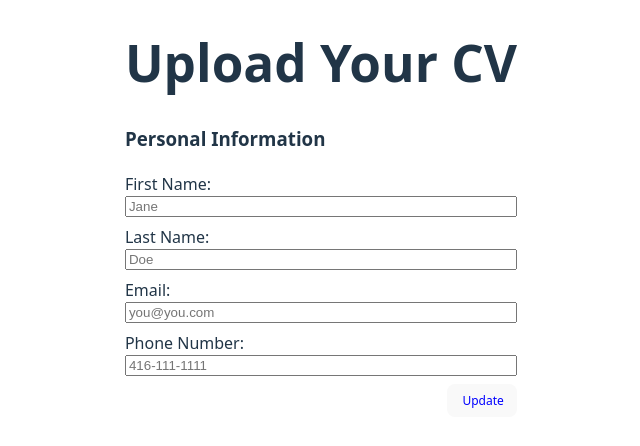
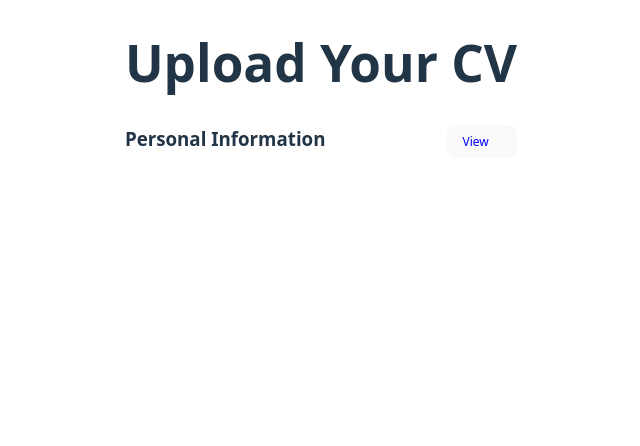
Before and after one commit to sasha-y-lab/cv-app, a React (Vite) app: page / in a window 1280 px wide. Shown: the top 446 px of the page, without its empty margins (319-959 px from the left). Built offline with nearby package versions, Linux system fonts and the light colour scheme.

Commit message:
Add toggle visibility to personalsect

```diff
--- a/src/components/personal.jsx
+++ b/src/components/personal.jsx
@@ -4,6 +4,7 @@ import { useState } from 'react';
 
 
 
+{/*
 function PersonalItem(props) {
   return <li>{props.info}</li>
 }
@@ -30,6 +31,12 @@ const personalForm = new FormData();
 
 };
 
+*/}
+
+
+
+
+
 function Button(props) {
   const buttonStyle = {
     color: props.color,
@@ -41,16 +48,30 @@ function Button(props) {
 
 
   return (
-    <button style={buttonStyle}>{props.text}</button>
+    <button
+      type={props.type || "button"}
+      style={buttonStyle}
+      onClick={props.onClick}
+    >
+      {props.text}
+    </button>
 
   );
 }
 
 
+const handleSubmit = (e) => {
+  e.preventDefault(); // ⬅️ stops page refresh
+  console.log({
+    firstName,
+    lastName,
+    email,
+    phoneNumber
+  });
+};
 
 
-
-function Personal(e) {
+function Personal() {
 
 
 
@@ -70,7 +91,14 @@ const personalInfoList = personalInfo.map((info) => <li key={info}>{info}</li>)
  const [phoneNumber, setPhoneNumber] = useState('');
 
 
+const [isVisible, setIsVisible] = useState(false);
+
+const toggleView = () => {
+  setIsVisible(prev => !prev);
+};
+
   return (
+
 
   <>
 
@@ -81,11 +109,18 @@ const personalInfoList = personalInfo.map((info) => <li key={info}>{info}</li>)
 
     </header>
 
-    <h3>Personal Information</h3>
 
 
+    <h3>Personal Information <Button type="button" text="View" color="blue" fontSize={12} width="70px" onClick={toggleView} /></h3>
+
+
+<div id='maintitle' className={isVisible ? "visible" : "hidden"}>
+
+
+
+{isVisible && (
 <div id="formbox">
-    <form>
+    <form onSubmit={handleSubmit}>
 
 <label>
         First Name:
@@ -124,11 +159,15 @@ const personalInfoList = personalInfo.map((info) => <li key={info}>{info}</li>)
         />
       </label>
 
-      <Button text="Update" color="blue" fontSize={12} width="70px" />
+      <Button text="Update" color="blue" fontSize={12} width="70px" type="submit" />
 
 
 
 </form>
+
+</div>
+
+)}
 
 </div>
 
--- a/src/styles/index.css
+++ b/src/styles/index.css
@@ -153,3 +153,16 @@ button {
   margin-right: 0px;
 
 }
+
+h3 {
+  display: flex;
+  flex-direction: row;
+}
+
+.isVisible {
+visibility: visible;
+}
+
+#hidden {
+  visibility: hidden;
+}
```
